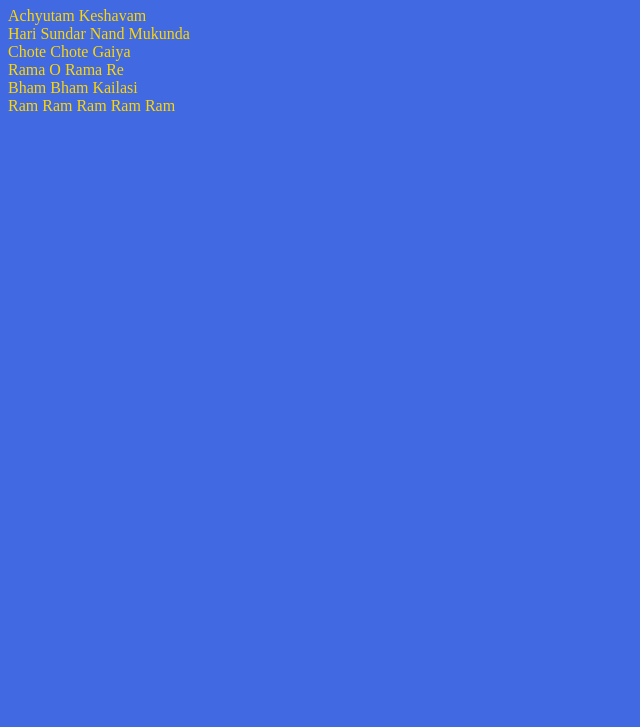
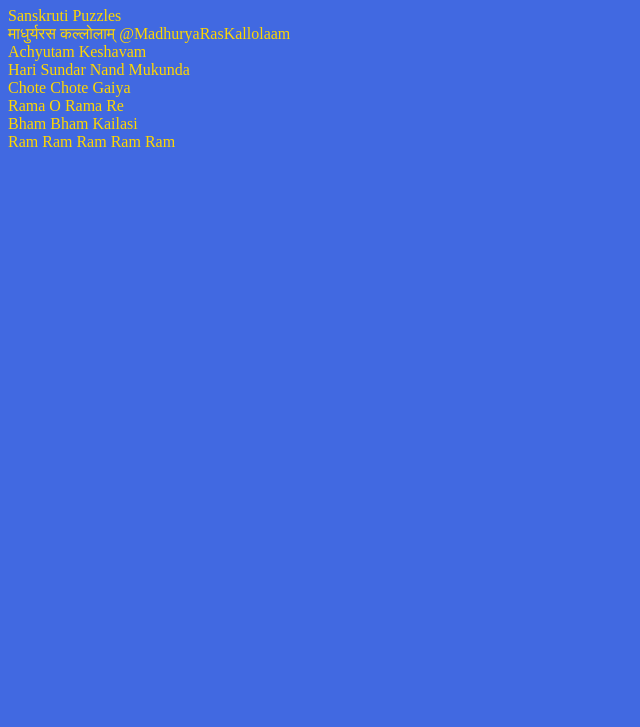
Before and after one commit to shreyas-is-the-best-at-coding/bhajan, a plain HTML site: page index.html in a window 1280 px wide. Shown: the part 73-800 px from the top of the page, without its empty margins (0-640 px from the left). Drawn offline with Linux system fonts and the light colour scheme.

Commit message:
Update index.html

```diff
--- a/index.html
+++ b/index.html
@@ -8,6 +8,8 @@
 </head>
 <body>
     <h1>Bhajans</h1>
+    <a href="https://sanskrutius.com">Sanskruti Puzzles</a><br>
+    <a href="https://www.youtube.com/channel/UCXm-MYZRQLexxQ1OqsZTBhQ">माधुर्यरस कल्लोलाम् @MadhuryaRasKallolaam</a><br>
     <a href="./ak.html">Achyutam Keshavam</a><br>
     <a href="./hsnm.html">Hari Sundar Nand Mukunda</a><br>
     <a href="./ccg.html">Chote Chote Gaiya</a><br>
```
